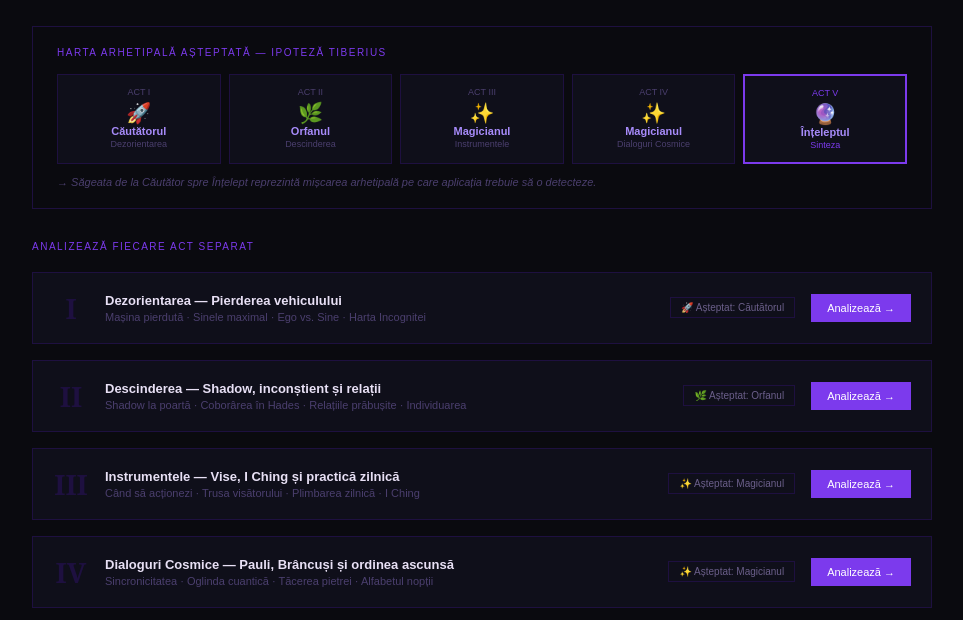
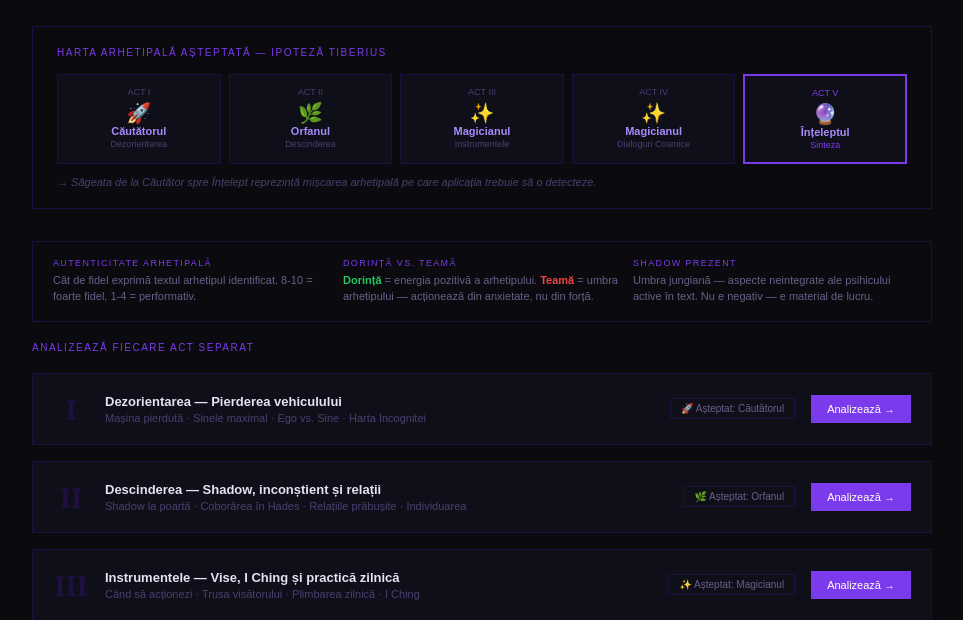
Before and after one commit to bloggustos-stack/tedx-speakerlab2, a Flask app: template templates/psych.html in a window 1280 px wide, after a click on "🧪 Calibrare INCOGNITA". Shown: the part 540-1160 px from the top of the page, without its empty margins (158-1121 px from the left). Run offline with Flask 3, Linux system fonts and the light colour scheme; the template is opened without the code that fills it, so the values that code supplies are empty.

Commit message:
Update psych.html

```diff
--- a/templates/psych.html
+++ b/templates/psych.html
@@ -516,6 +516,22 @@ button.analyze-btn:disabled{background:#2d1f5e;color:#4b3f6e;cursor:not-allowed}
       <div style="font-size:11px;color:#4b3f6e;margin-top:12px;font-style:italic">→ Săgeata de la Căutător spre Înțelept reprezintă mișcarea arhetipală pe care aplicația trebuie să o detecteze.</div>
     </div>
 
+    <!-- LEGENDA -->
+    <div style="background:#0a0a0f;border:1px solid #1e1040;padding:16px 20px;margin-bottom:20px;display:grid;grid-template-columns:repeat(3,1fr);gap:12px">
+      <div>
+        <div style="font-size:9px;color:#7c3aed;text-transform:uppercase;letter-spacing:0.15em;margin-bottom:4px">Autenticitate Arhetipală</div>
+        <div style="font-size:11px;color:#6b5f8a;line-height:1.5">Cât de fidel exprimă textul arhetipul identificat. 8-10 = foarte fidel, 1-4 = performativ.</div>
+      </div>
+      <div>
+        <div style="font-size:9px;color:#7c3aed;text-transform:uppercase;letter-spacing:0.15em;margin-bottom:4px">Dorință vs. Teamă</div>
+        <div style="font-size:11px;color:#6b5f8a;line-height:1.5"><strong style="color:#22c55e">Dorință</strong> = energia pozitivă a arhetipului. <strong style="color:#ef4444">Teamă</strong> = umbra arhetipului — acționează din anxietate, nu din forță.</div>
+      </div>
+      <div>
+        <div style="font-size:9px;color:#7c3aed;text-transform:uppercase;letter-spacing:0.15em;margin-bottom:4px">Shadow Prezent</div>
+        <div style="font-size:11px;color:#6b5f8a;line-height:1.5">Umbra jungiană — aspecte neintegrate ale psihicului active în text. Nu e negativ — e material de lucru.</div>
+      </div>
+    </div>
+
     <!-- CELE 5 ACTE -->
     <div style="font-size:10px;color:#7c3aed;text-transform:uppercase;letter-spacing:0.15em;margin-bottom:20px">Analizează fiecare act separat</div>
 
@@ -833,8 +849,8 @@ async function analyzeAct(event, actNum) {
           <div class="act-result-val">${desire}</div>
         </div>
         <div class="act-result-block">
-          <div class="act-result-label">Vorbește din</div>
-          <div class="act-result-val">${speaksFrom === 'desire' ? '💚 Dorință' : speaksFrom === 'fear' ? '⚠ Teamă' : '⟳ Ambele'}</div>
+          <div class="act-result-label">Vorbește din <span style="color:#3b2f5e;font-size:9px;font-style:italic;text-transform:none;letter-spacing:0">(dorință = energie pozitivă · teamă = umbra arhetipului)</span></div>
+          <div class="act-result-val">${speaksFrom === 'desire' ? '💚 Dorință — acționează din forța pozitivă a arhetipului' : speaksFrom === 'fear' ? '⚠ Teamă — acționează din umbra arhetipului, nu din curaj' : '⟳ Ambele — tranziție între umbră și lumină'}</div>
         </div>
         <div class="act-result-block" style="grid-column:1/-1">
           <div class="act-result-label">Rezumat</div>
```
